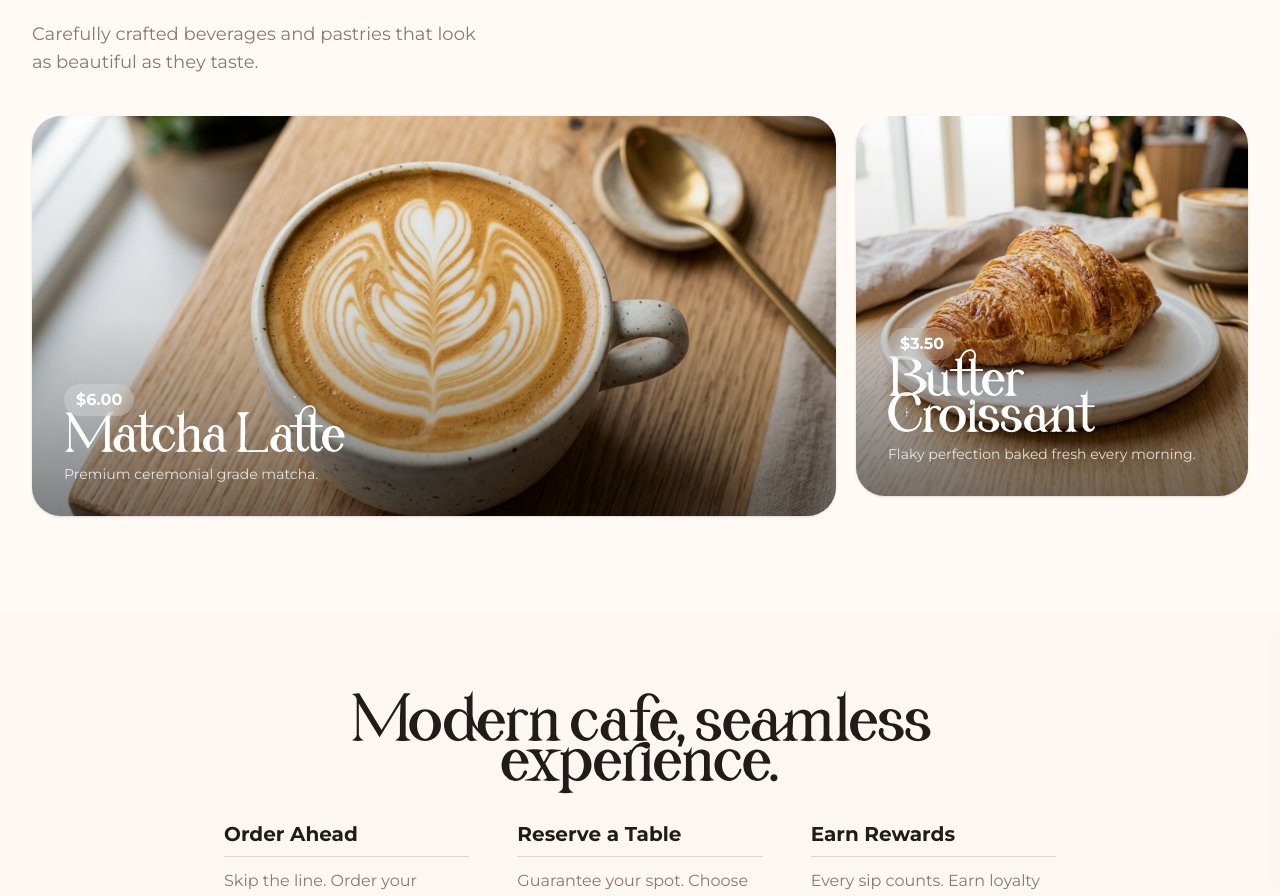
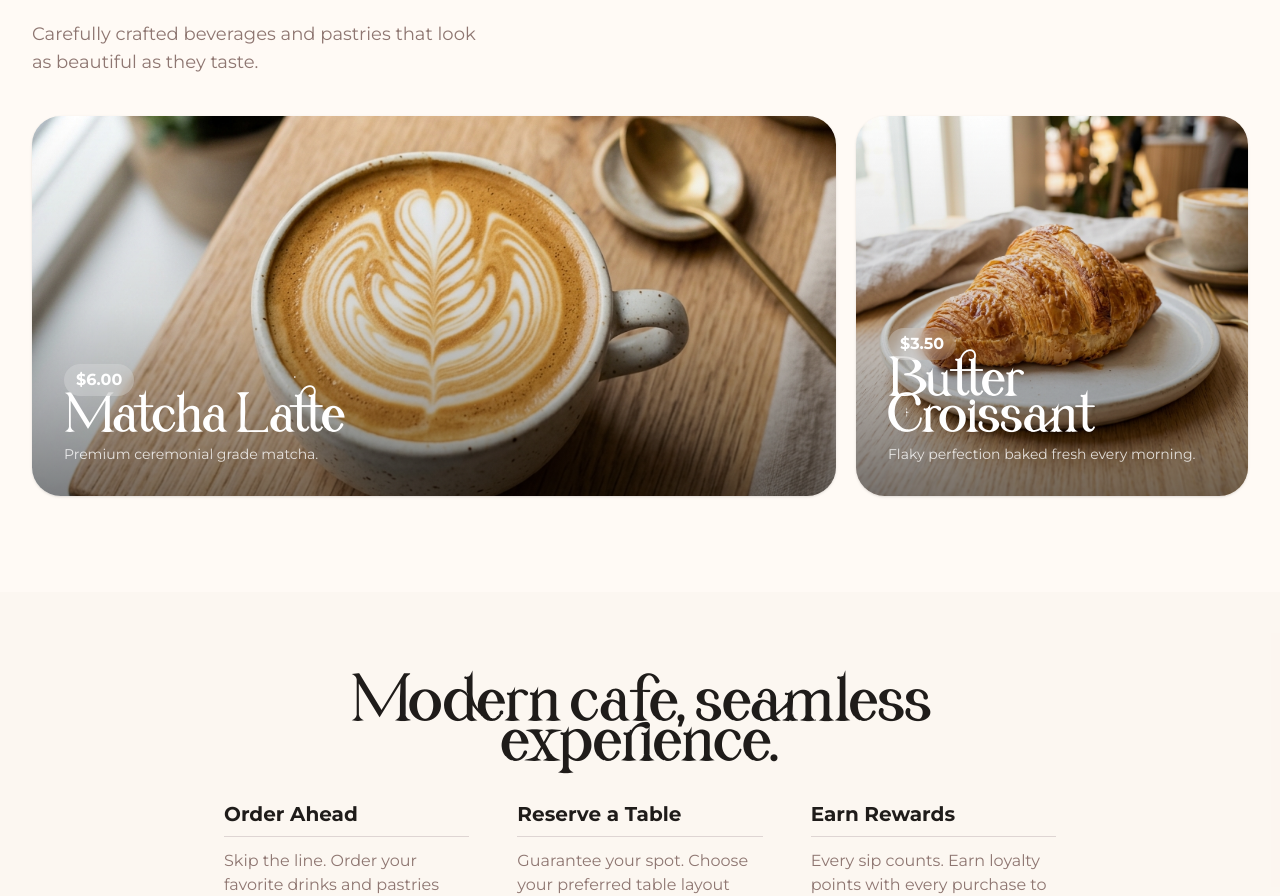
Before and after one commit to ZaXSeT/ICafe, a Next.js app: page / in a window 1280 px wide. Shown: the part 892-1788 px from the top of the page. Built offline with nearby package versions, Linux system fonts and the light colour scheme.

Commit message:
Fix misaligned heights in featured menu grid by removing row-span-2

```diff
--- a/src/components/features/FeaturedMenu.tsx
+++ b/src/components/features/FeaturedMenu.tsx
@@ -39,7 +39,7 @@ export function FeaturedMenu() {
             <motion.div
               key={item.id}
               className={`relative flex flex-col h-[55vw] sm:h-[40vw] md:h-full min-h-[300px] lg:min-h-[380px] flex-shrink-0 w-[75vw] sm:w-[55vw] md:w-auto rounded-2xl overflow-hidden group cursor-pointer shadow-sm hover:shadow-xl transition-shadow snap-start ${
-                i === 0 ? "md:col-span-2 md:row-span-2" : "md:col-span-1"
+                i === 0 ? "md:col-span-2" : "md:col-span-1"
               }`}
               initial={{ opacity: 0, y: 30 }}
               whileInView={{ opacity: 1, y: 0 }}
```
